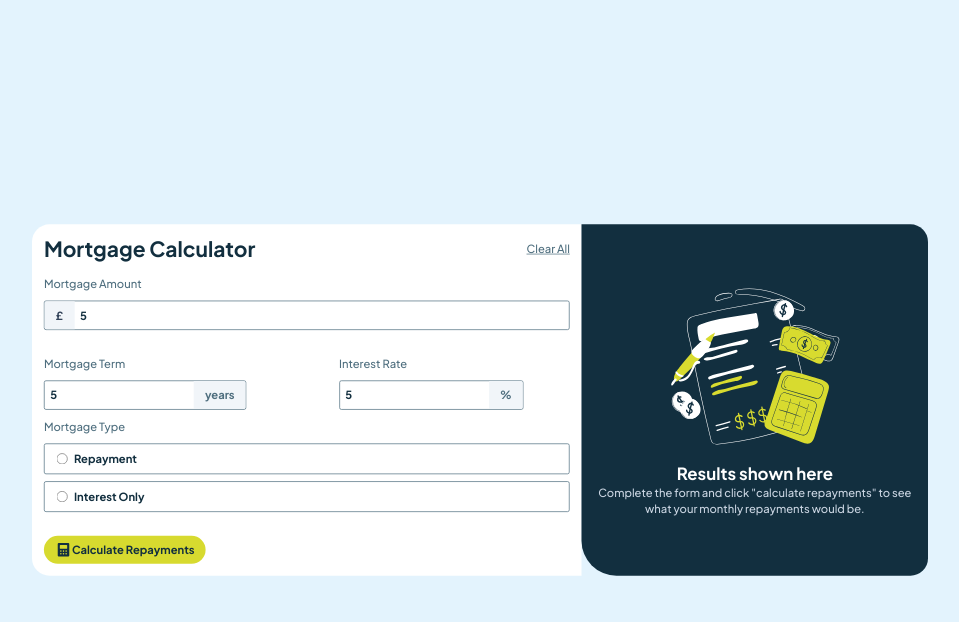
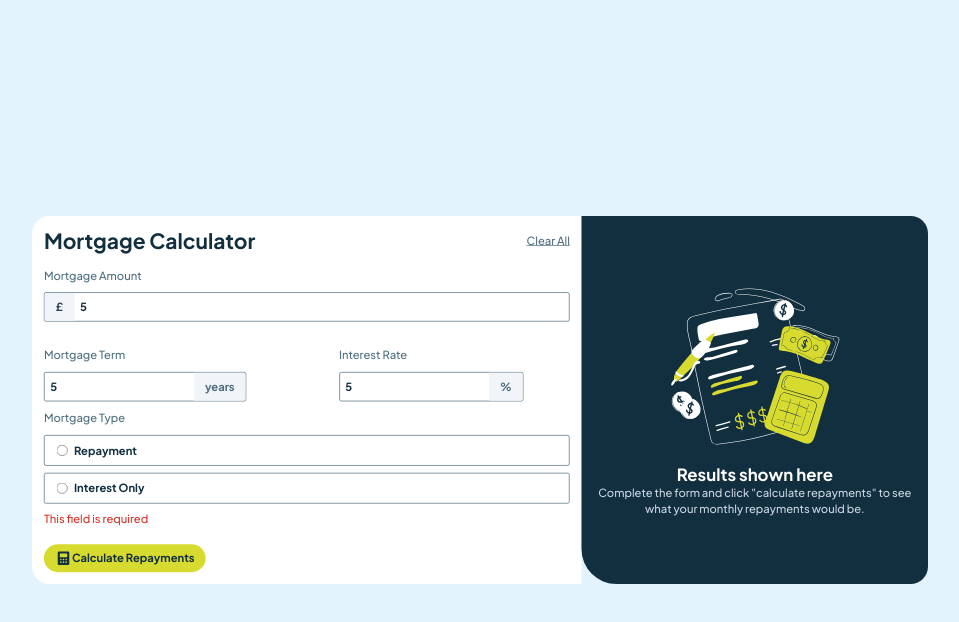
Before and after one commit to remainhumble/mortgage-repayment-calculator, a React (Vite) app: page / in a window 1280 px wide. Both pictures are taken after typing "5", "5", "5" into the empty fields and a click on the button "Calculate Repayments". Shown: the top 622 px of the page, without its empty margins (160-1119 px from the left). Built offline with nearby package versions, Linux system fonts and the light colour scheme.

Commit message:
radio button selection

```diff
--- a/src/Calculator.tsx
+++ b/src/Calculator.tsx
@@ -2,17 +2,23 @@ import React, { useState } from "react";
 import { useForm } from "react-hook-form"; // developers should ensure they are familiar with React Hooks and the library's API to maximize its benefits
 import "./index.css";
 
+type FormValues = {
+  mortgageAmount: number;
+  mortgageTerm: number;
+  interestRate: number;
+  selectedOption: "repayment" | "interest-only" | "";
+};
+
 const Calculator = () => {
-  const [mortgageAmount, setMortgageAmount] = useState("");
-  const [mortgageTerm, setMortgageTerm] = useState("");
-  const [interestRate, setInterestRate] = useState("");
-  const [selectedOption, setSelectedOption] = useState(""); // Track selected value
+  const [selectedOption, setSelectedOption] = useState<
+    "repayment" | "interest-only" | ""
+  >(""); // Track selected value
 
   const calculateRepayments = () => {};
 
   // Handle radio change
   const handleChange = (event: React.ChangeEvent<HTMLInputElement>) => {
-    setSelectedOption(event.target.value);
+    setSelectedOption(event.target.value as "repayment" | "interest-only");
   };
 
   const {
@@ -20,7 +26,11 @@ const Calculator = () => {
     handleSubmit,
 
     formState: { errors },
-  } = useForm();
+  } = useForm<FormValues>({
+    defaultValues: {
+      selectedOption: "",
+    },
+  });
 
   return (
     <>
@@ -48,6 +58,7 @@ const Calculator = () => {
             <input
               type="number"
               id="mortgage-amount"
+
               className={`number-input ${
                 errors.mortgageAmount
                   ? "border-[1.5px] border-solid border-[hsl(4,69%,50%)] rounded-[0_6px_6px_0]"
@@ -55,7 +66,7 @@ const Calculator = () => {
               }`}
               {...register("mortgageAmount", {
                 required: "This field is required",
-                min: { value: 1, message: "Must be greater than zero" },
+
               })}
             />
             <br></br>
@@ -81,7 +92,7 @@ const Calculator = () => {
                   }`}
                   {...register("mortgageTerm", {
                     required: "This field is required",
-                    min: { value: 1, message: "Must be greater than zero" },
+
                   })}
                 />
 
@@ -112,7 +123,7 @@ const Calculator = () => {
                   }`}
                   {...register("interestRate", {
                     required: "This field is required",
-                    min: { value: 0, message: "Must be a positive number" },
+
                   })}
                 />
                 <div
@@ -134,26 +145,39 @@ const Calculator = () => {
             <label className="radio font-bold">
               <input
                 type="radio"
-                name="mortgage-type"
                 value="repayment"
                 id="repayment"
-
-                onChange={handleChange}
+                checked={selectedOption === "repayment"}
+                {...register("selectedOption", {
+                  required: "This field is required",
+                })}
+                onChange={(event) => {
+                  handleChange(event);
+                }}
               />
               Repayment
             </label>
             <label className="radio font-bold">
               <input
                 type="radio"
-                name="mortgage-type"
+
                 value="interest-only"
                 id="interest-only"
                 checked={selectedOption === "interest-only"}
-                onChange={handleChange}
+                {...register("selectedOption", {
+                  required: "This field is required",
+                })}
+                onChange={(event) => {
+                  handleChange(event);
+                }}
               />
               Interest Only
             </label>
-            <p style={{ color: "#d73328" }}>{JSON.stringify(errors.selectedOption?.message)}</p>
+            {errors.selectedOption && (
+              <p style={{ color: "#d73328" }}>
+                {String(errors.selectedOption.message)}
+              </p>
+            )}
           </fieldset>
 
           <div className="flex gap-2.5 mt-5">
```
Also changed, not shown: 5 other files (tests, documents, lock files or other folders).
